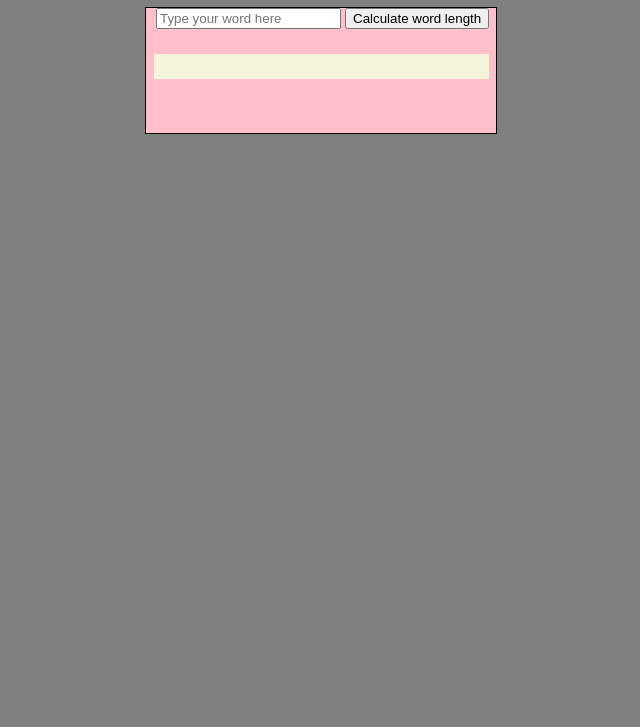
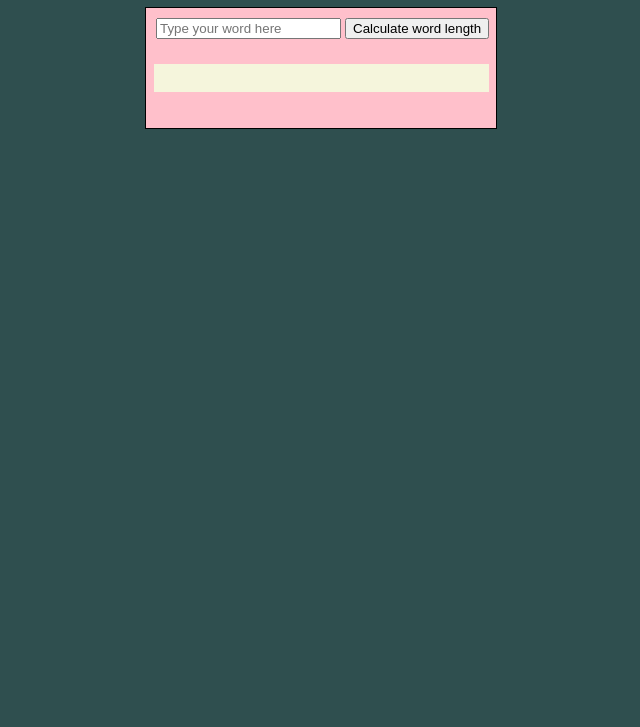
Before and after one commit to Thuotracy/word-length-calculator, a plain HTML site: page index.html in a window 1280 px wide. Shown: the part 73-800 px from the top of the page, without its empty margins (319-959 px from the left). Drawn offline with Linux system fonts and the light colour scheme.

Commit message:
changed background colour

```diff
--- a/style.css
+++ b/style.css
@@ -1,5 +1,5 @@
 body{
-    background-color: grey;
+    background-color: darkslategrey;
 }
 h1{
     color:black;
@@ -8,7 +8,7 @@ h1{
 }
 
 #container{
-    height: 125px;
+    height: 120px;
     width: 350px;
     border: 1px solid black;
     background-color: pink;
@@ -17,10 +17,11 @@ h1{
 
 #word{
    margin-left: 10px;
+   margin-top: 10px;
 }
 
 #output{
-    height: 25px;
+    height: 28px;
     width: 330px;
     background-color: beige;
     margin: 25px auto;
```
